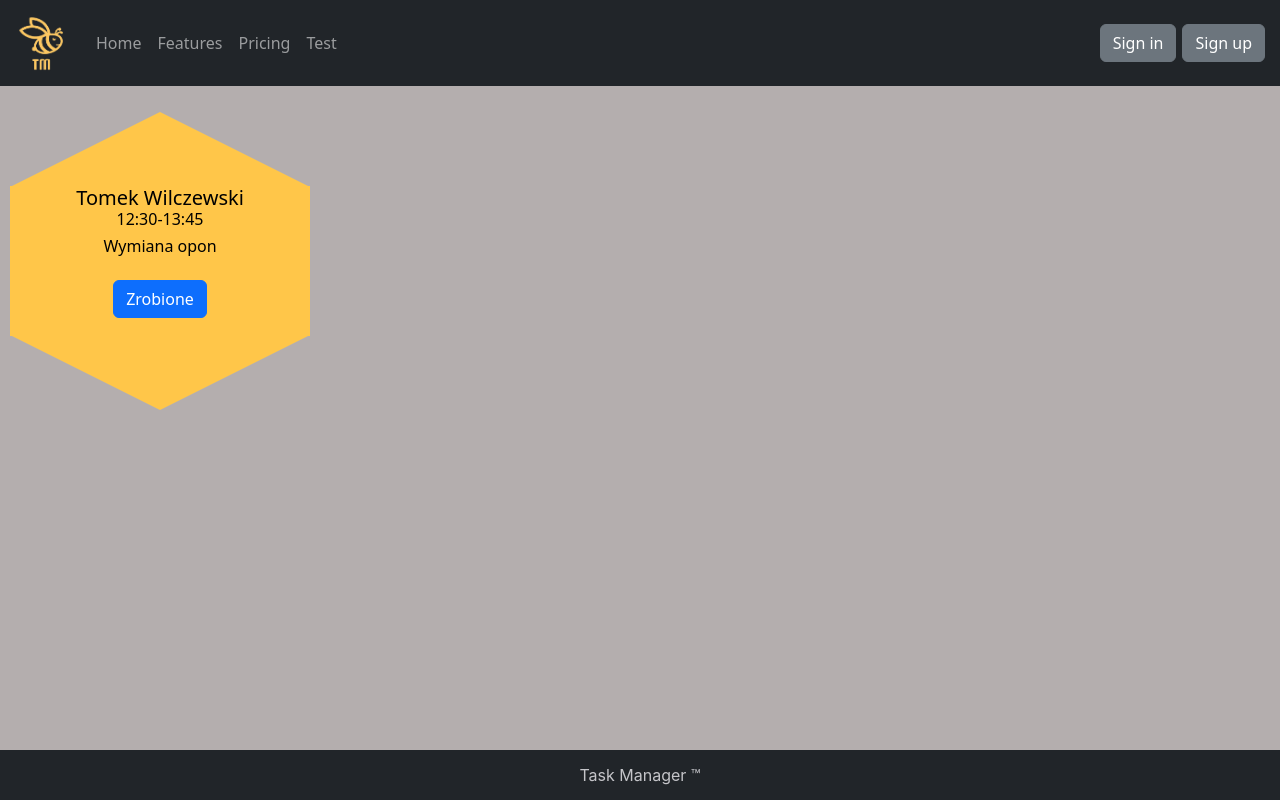
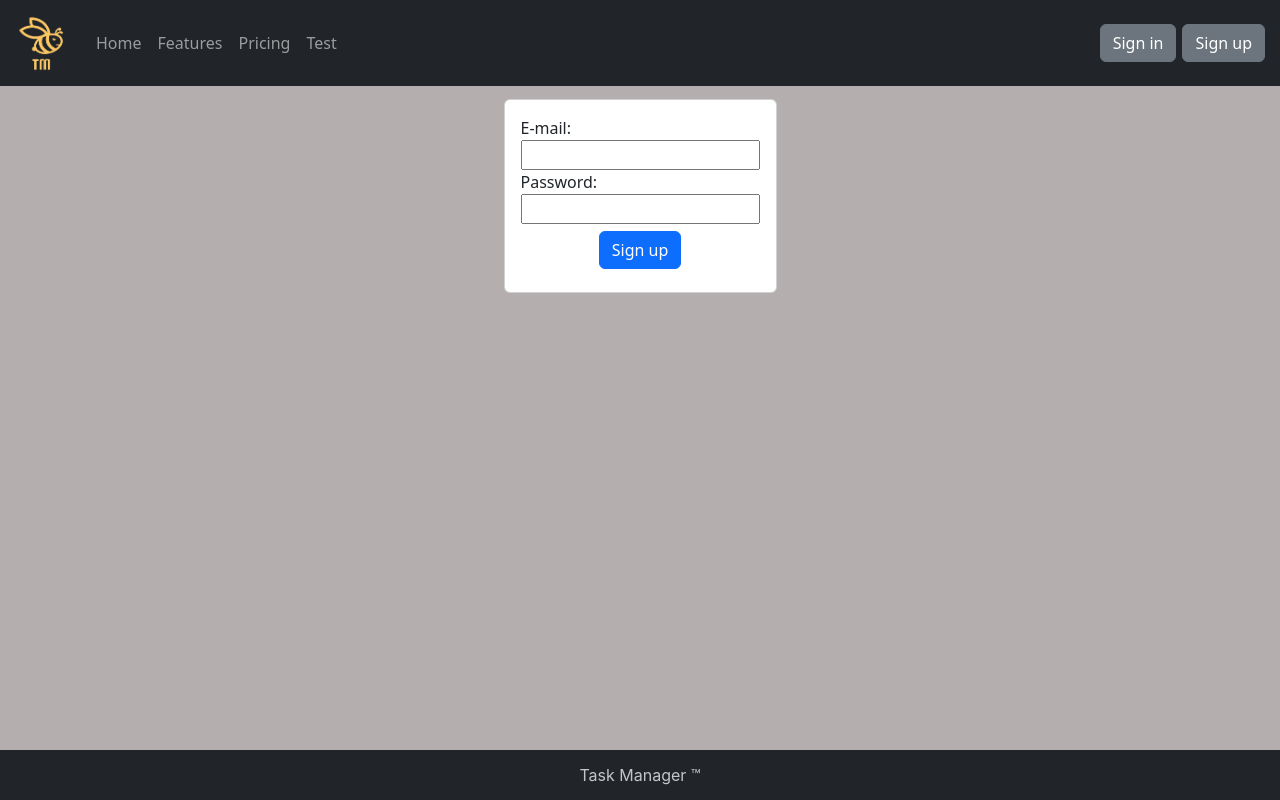
Before and after one commit to Lukang11/PRO-project, a React (Create React App) app in the folder Task-manager/task-manager/: page /register in a window 1280 px wide. Built offline with nearby package versions, Linux system fonts and the light colour scheme.

Commit message:
Routes, Register button position fix

```diff
--- a/Task-manager/task-manager/src/App.js
+++ b/Task-manager/task-manager/src/App.js
@@ -1,18 +1,32 @@
+import "./App.css"
+import { BrowserRouter, Routes, Route } from "react-router-dom";
 import Content from "./Content/Content";
-import Header from "./Header/Header";
-import "./App.css"
-import Footer from "./Footer/Footer";
 import Login from "./Login/Login";
 import Register from "./Register/Register";
+import React from "react";
 
 function App() {
   return (
-    <div className="App">
-      <Header></Header>
-      <Content/>
-      <Footer></Footer>
-    </div>
-  );
+    <React.Fragment>
+    <BrowserRouter>
+      {/* <div className="App">
+        <Header></Header>
+        <Routes>
+          <Route path="/" element={<Content />} />
+          <Route path="/login" element={<Login />}>
+            <Route path="/register" element={<Register />}>
+            </Routes>
+            <Footer></Footer>
+          </div> */}
+      <Routes>
+        <Route path="/"></Route>
+          <Route index element={<Content/>}></Route>
+          <Route path="login" element={<Login/>}></Route>
+          <Route path="register" element={<Register/>}></Route>
+      </Routes>
+    </BrowserRouter>
+    </React.Fragment>
+        );
 }
 
 export default App;
--- a/Task-manager/task-manager/src/Header/Header.js
+++ b/Task-manager/task-manager/src/Header/Header.js
@@ -10,17 +10,17 @@ function Header() {
         <>
       <Navbar bg="dark" variant="dark" className="nav">
         <Container>
-          <Navbar.Brand href="#home">
+          <Navbar.Brand href="/">
             <img src={Bee} width="60" height="60" alt="TM"></img>
           </Navbar.Brand>
           <Nav className="me-auto">
-            <Nav.Link href="#home">Home</Nav.Link>
+            <Nav.Link href="/">Home</Nav.Link>
             <Nav.Link href="#features">Features</Nav.Link>
             <Nav.Link href="#pricing">Pricing</Nav.Link>
             <Nav.Link href="#test">Test</Nav.Link>
           </Nav>
-          <Button className="navButton" variant="secondary" href="#login">Sign in</Button>{' '}
-          <Button className="navButton" variant="secondary" href="#register">Sign up</Button>{' '}
+          <Button className="navButton" variant="secondary" href="/login">Sign in</Button>{' '}
+          <Button className="navButton" variant="secondary" href="/register">Sign up</Button>{' '}
         </Container>
       </Navbar>
         </>
--- a/Task-manager/task-manager/src/Register/Register.js
+++ b/Task-manager/task-manager/src/Register/Register.js
@@ -62,7 +62,7 @@ function Register() {
                                     onChange={handleChange}
                                 />
                                 {error && <p>{error}</p>}
-                                <div className="regiserButtonContainer">
+                                <div className="registerButtonContainer">
                                     <Button variant="primary" type="submit" className="registerButton">Sign up</Button>
                                 </div>
                             </form>
--- a/Task-manager/task-manager/src/index.js
+++ b/Task-manager/task-manager/src/index.js
@@ -1,11 +1,15 @@
 import React from 'react';
 import ReactDOM from 'react-dom/client';
 import 'bootstrap/dist/css/bootstrap.min.css';
+import Header from "./Header/Header";
+import Footer from "./Footer/Footer";
 import App from './App';
 
 const root = ReactDOM.createRoot(document.getElementById('root'));
 root.render(
   <React.StrictMode>
+    <Header></Header>
     <App />
+    <Footer></Footer>
   </React.StrictMode>
 );
```
Also changed, not shown: 1 other file (tests, documents, lock files or other folders).
